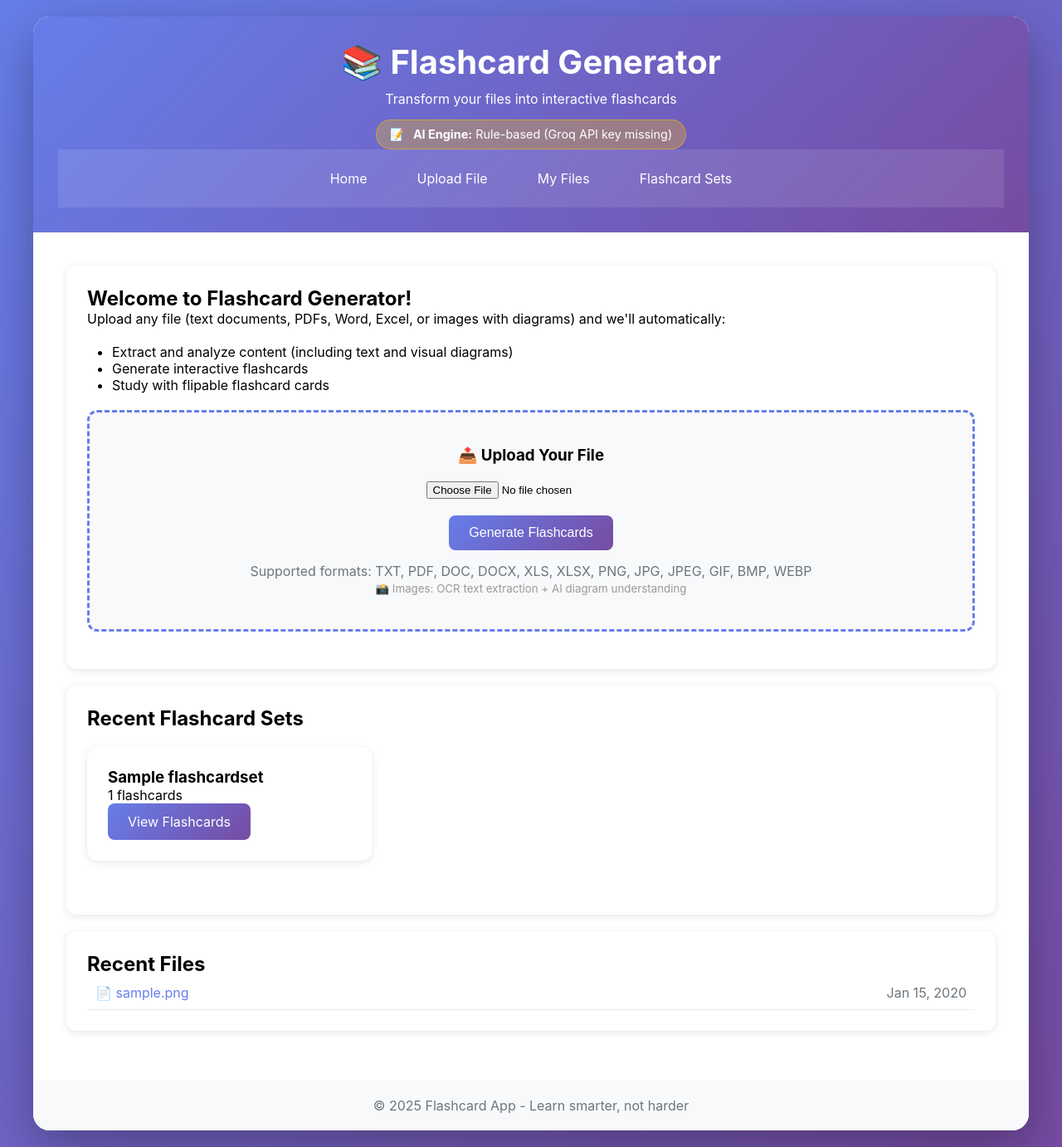
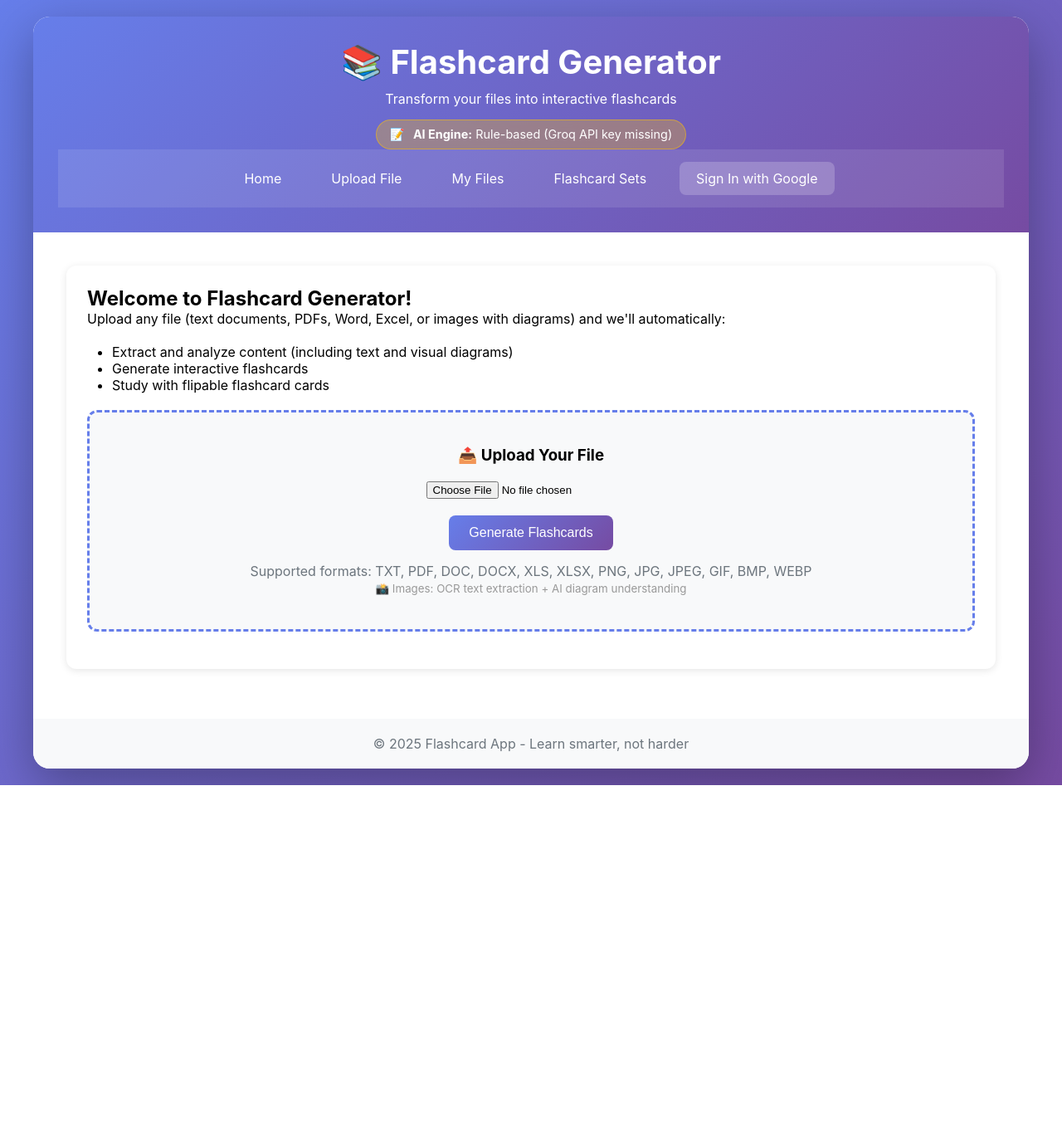
Before and after one commit to AndreiYo037/webapp_1, a Django app: page / in a window 1280 px wide. Shown: the whole page at 83% size. After the commit the page ends 946 px from the top, so only its background shows below. Run offline with Django 4.2, Linux system fonts and the light colour scheme; tables that the repository leaves empty hold one stand-in row (values such as "Sample post").

Commit message:
Add Google OAuth authentication for user accounts
- Added django-allauth for Google OAuth integration
- Added user field to FlashcardSet model to link sets to users
- Updated views to filter flashcard sets and files by user
- Added login/logout buttons to navigation
- Configured Google OAuth settings
- Users can now sign in with Google and access their past flashcard sets
- Public sets (no user) remain accessible to everyone

```diff
--- a/flashcard_app/urls.py
+++ b/flashcard_app/urls.py
@@ -8,6 +8,7 @@
 
 urlpatterns = [
     path('admin/', admin.site.urls),
+    path('accounts/', include('allauth.urls')),  # Django allauth URLs for Google OAuth
     path('', include('flashcards.urls')),
 ]
 
--- a/flashcards/models.py
+++ b/flashcards/models.py
@@ -23,6 +23,7 @@
 class FlashcardSet(models.Model):
     """Model to store a set of flashcards generated from a file"""
     file = models.ForeignKey(UploadedFile, on_delete=models.CASCADE, related_name='flashcard_sets')
+    user = models.ForeignKey(User, on_delete=models.CASCADE, null=True, blank=True, related_name='flashcard_sets')
     title = models.CharField(max_length=255)
     created_at = models.DateTimeField(auto_now_add=True)
 
--- a/flashcards/templates/flashcards/base.html
+++ b/flashcards/templates/flashcards/base.html
@@ -239,6 +239,11 @@
                 <a href="{% url 'upload_file' %}">Upload File</a>
                 <a href="{% url 'list_files' %}">My Files</a>
                 <a href="{% url 'list_sets' %}">Flashcard Sets</a>
+                {% if user.is_authenticated %}
+                    <a href="{% url 'account_logout' %}" style="background: rgba(255,255,255,0.2);">Sign Out ({{ user.email }})</a>
+                {% else %}
+                    <a href="{% url 'account_login' %}" style="background: rgba(255,255,255,0.2);">Sign In with Google</a>
+                {% endif %}
             </nav>
         </header>
 
--- a/flashcards/views.py
+++ b/flashcards/views.py
@@ -16,8 +16,13 @@
 
 def index(request):
     """Home page with file upload"""
-    recent_files = UploadedFile.objects.all()[:5]
-    recent_sets = FlashcardSet.objects.all()[:5]
+    # Show user's files and sets if logged in, otherwise show all
+    if request.user.is_authenticated:
+        recent_files = UploadedFile.objects.filter(user=request.user)[:5]
+        recent_sets = FlashcardSet.objects.filter(user=request.user)[:5]
+    else:
+        recent_files = UploadedFile.objects.filter(user__isnull=True)[:5]
+        recent_sets = FlashcardSet.objects.filter(user__isnull=True)[:5]
 
     # Debug: Show LLM configuration (only in DEBUG mode)
     debug_info = {}
@@ -81,7 +86,8 @@
                     # Create flashcard set
                     flashcard_set = FlashcardSet.objects.create(
                         file=file_obj,
-                        title=f"Flashcards from {file_obj.filename}"
+                        title=f"Flashcards from {file_obj.filename}",
+                        user=request.user if request.user.is_authenticated else None
                     )
 
                     # Use visual region pipeline for intelligent cropping (PDF/Word only)
@@ -421,7 +427,11 @@
 
 def view_flashcards(request, set_id):
     """View flashcards in a set"""
-    flashcard_set = get_object_or_404(FlashcardSet, id=set_id)
+    # Only allow access to user's own sets or public sets (no user)
+    if request.user.is_authenticated:
+        flashcard_set = get_object_or_404(FlashcardSet, id=set_id, user=request.user)
+    else:
+        flashcard_set = get_object_or_404(FlashcardSet, id=set_id, user__isnull=True)
     flashcards = flashcard_set.flashcards.all()
 
     # Check if the source file is an image (for backwards compatibility with old flashcards)
@@ -451,7 +461,11 @@
 
 def list_files(request):
     """List all uploaded files"""
-    files = UploadedFile.objects.all().order_by('-uploaded_at')
+    # Show user's files if logged in, otherwise show public files
+    if request.user.is_authenticated:
+        files = UploadedFile.objects.filter(user=request.user).order_by('-uploaded_at')
+    else:
+        files = UploadedFile.objects.filter(user__isnull=True).order_by('-uploaded_at')
     return render(request, 'flashcards/list_files.html', {
         'files': files
     })
@@ -459,7 +473,11 @@
 
 def list_flashcard_sets(request):
     """List all flashcard sets"""
-    sets = FlashcardSet.objects.all().order_by('-created_at')
+    # Show user's sets if logged in, otherwise show public sets
+    if request.user.is_authenticated:
+        sets = FlashcardSet.objects.filter(user=request.user).order_by('-created_at')
+    else:
+        sets = FlashcardSet.objects.filter(user__isnull=True).order_by('-created_at')
     return render(request, 'flashcards/list_sets.html', {
         'flashcard_sets': sets
     })
--- a/requirements.txt
+++ b/requirements.txt
@@ -17,3 +17,4 @@
 # torch installed separately in Dockerfile (CPU-only, smaller)
 sentence-transformers>=2.2.0
 scikit-learn>=1.3.0
+django-allauth>=0.57.0
```
Also changed, not shown: flashcard_app/settings.py (+7 -0 lines).
